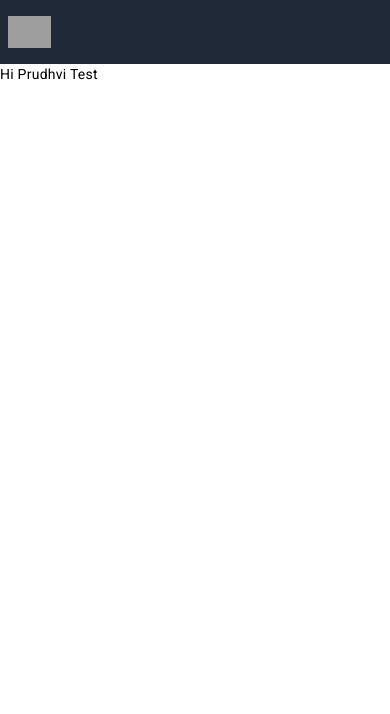
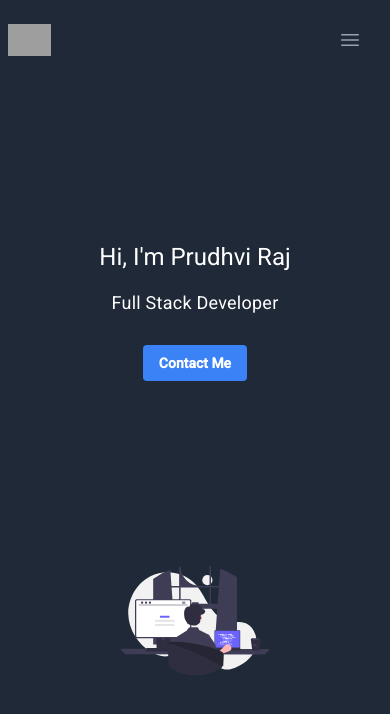
Before and after one commit to PrudhviRajRaavi/prudpro, an Angular app: page / in a window 390 px wide. Shown: the top 714 px of the page. Built offline with nearby package versions, Linux system fonts and the light colour scheme; grey boxes are pictures that could not be loaded.

Commit message:
made the navbar responsive

```diff
--- a/src/app/navbar/navbar.component.html
+++ b/src/app/navbar/navbar.component.html
@@ -1,7 +1,7 @@
 <div ><!--Content Wrapper-->
-  <div class="mx-auto max-w-7xl px-2 lg:px-8 bg-gray-800">
-    <nav>
-
+  <div class="mx-auto max-w-7xl px-2 lg:px-8 bg-gray-800 h-screen">
+    <div class="flex flex-col h-full pt-2">
+      <nav>
         <div class="relative flex h-16 items-center justify-center">
           <div class="absolute left-0">
             <div class="flex flex-1 items-center justify-center sm:items-stretch sm:justify-start">
@@ -11,9 +11,62 @@
               </div>
 
           </div>
+          <div  class="absolute right-0 px-3 sm:hidden">
+            <button type="button" class="relative inline-flex items-center justify-center rounded-md p-2 text-gray-400 hover:bg-gray-700 hover:text-white focus:outline-none focus:ring-2 focus:ring-inset focus:ring-white" aria-controls="mobile-menu" (click)="open()" aria-expanded="false">
+              <span class="absolute -inset-0.5"></span>
+              <span class="sr-only">Open main menu</span>
+              <!--
+                Icon when menu is closed.
+
+                Menu open: "hidden", Menu closed: "block"
+              -->
+              <svg class="hidden h-6 w-6" fill="none" viewBox="0 0 24 24" stroke-width="1.5" stroke="currentColor" #hammenu aria-hidden="true">
+                <path stroke-linecap="round" stroke-linejoin="round" d="M3.75 6.75h16.5M3.75 12h16.5m-16.5 5.25h16.5" />
+              </svg>
+              <!--
+                Icon when menu is open.
+
+                Menu open: "block", Menu closed: "hidden"
+              -->
+              <svg class="block h-6 w-6" fill="none" viewBox="0 0 24 24" stroke-width="1.5" stroke="currentColor" #closemenu aria-hidden="true">
+                <path stroke-linecap="round" stroke-linejoin="round" d="M6 18L18 6M6 6l12 12" />
+              </svg>
+            </button>
+          </div>
+
+          <div class="items-center justify-center w-full hidden sm:flex">
+            <ul class="flex items-center justify-evenly  w-2/5">
+              <li class=" text-white block rounded-md px-3 py-2 text-base font-medium cursor-pointer" aria-current="page">About</li>
+              <li  class="text-gray-300 hover:bg-gray-700 hover:text-white block rounded-md px-3 py-2 text-base font-medium cursor-pointer">Portfolio</li>
+              <li  class="text-gray-300 hover:bg-gray-700 hover:text-white block rounded-md px-3 py-2 text-base font-medium cursor-pointer">Contact</li>
+            </ul>
+          </div>
         </div>
+
+        <div class="sm:hidden" #mobilemenu>
+          <div class="space-y-1 px-2 pb-3 pt-2">
+            <!-- Current: "bg-gray-900 text-white", Default: "text-gray-300 hover:bg-gray-700 hover:text-white" -->
+            <a href="#" class="bg-gray-900 text-white block rounded-md px-3 py-2 text-base font-medium" aria-current="page">About</a>
+            <a href="#" class="text-gray-300 hover:bg-gray-700 hover:text-white block rounded-md px-3 py-2 text-base font-medium">Portfolio</a>
+            <a href="#" class="text-gray-300 hover:bg-gray-700 hover:text-white block rounded-md px-3 py-2 text-base font-medium">Contact</a>
+          </div>
+        </div>
+
     </nav>
+    <div class="h-full flex flex-col justify-evenly items-center sm:flex-row md:px-10">
+      <div class="flex flex-col  justify-center items-center mb-4 sm:sm:mb-0 sm:items-center sm:h-full sm:w-3/5">
+
+        <h1 class="text-4xl font-bold text-white">Hi, I'm Prudhvi Raj</h1>
+        <p class="text-lg text-white">Full Stack Developer</p>
+        <button class="bg-blue-500 hover:bg-blue-700 text-white font-bold py-2 px-4 rounded mt-4 sm:w-1/3">Contact Me</button>
+      </div>
+      <div class="flex w-2/5">
+        <img src="../../assets/undraw_programming_re_kg9v.svg" class="w-full">
+      </div>
+
+    </div>
+
 
   </div>
-  <p> Hi Prudhvi Test</p>
+
 </div>
--- a/src/app/navbar/navbar.component.ts
+++ b/src/app/navbar/navbar.component.ts
@@ -1,4 +1,4 @@
-import { Component } from '@angular/core';
+import { Component, ElementRef, ViewChild } from '@angular/core';
 
 @Component({
   selector: 'app-navbar',
@@ -8,8 +8,23 @@ import { Component } from '@angular/core';
   styleUrl: './navbar.component.scss'
 })
 export class NavbarComponent {
+  // constructor to inject services
+  // variable to get element by id hammenu
+  @ViewChild('hammenu') hammenu!: ElementRef;
+  @ViewChild('closemenu') closemenu!: ElementRef;
+  @ViewChild('mobilemenu') mobilemenu!: ElementRef;
+  isOpen = true;
+  constructor() { }
+  ngAfterViewInit() {
+    this.open(); // Access native elements here
+  }
+  // Open method to toggle navbar on click of hamburger icon in single method
+  open() {
+    this.isOpen = !this.isOpen; // Toggle state
 
-  constructor() { }
-
+    this.hammenu.nativeElement.classList.toggle('hidden');
+    this.closemenu.nativeElement.classList.toggle('hidden');
+    this.mobilemenu.nativeElement.classList.toggle('hidden');
+  }
 
 }
```
Also changed, not shown: src/assets/undraw_programming_re_kg9v.svg (added), 1 other file (tests, documents, lock files or other folders).
